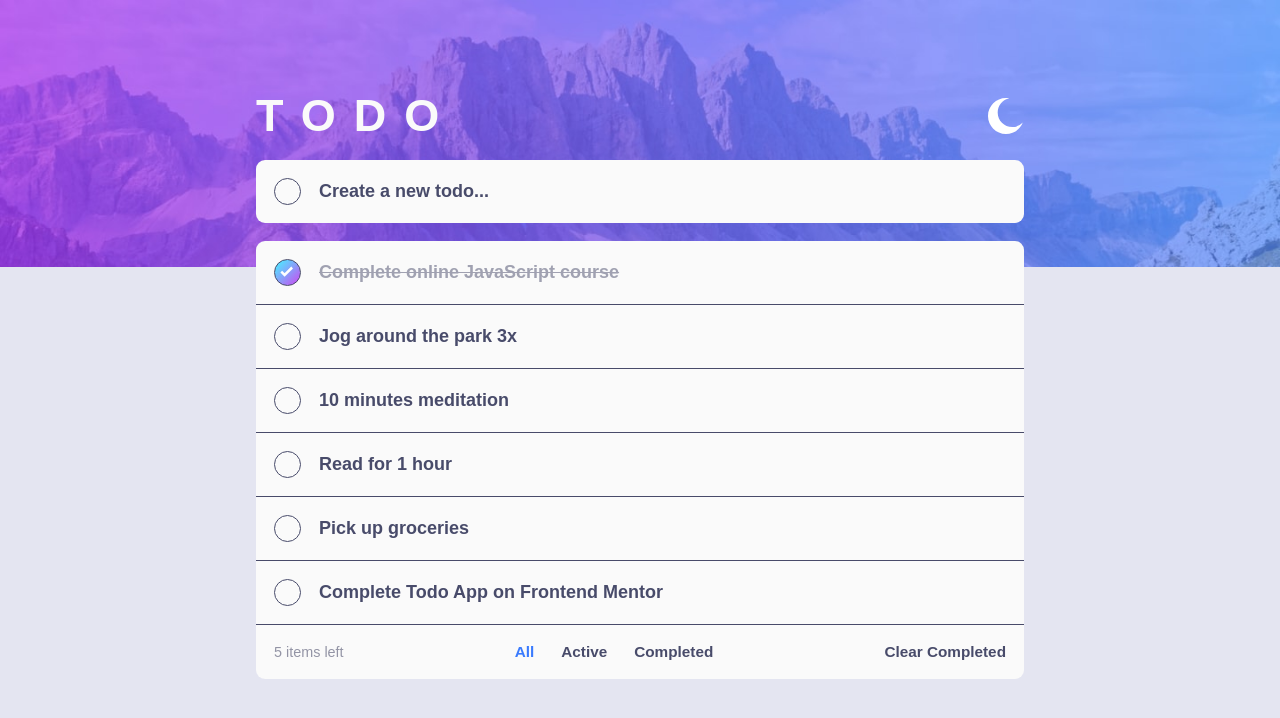
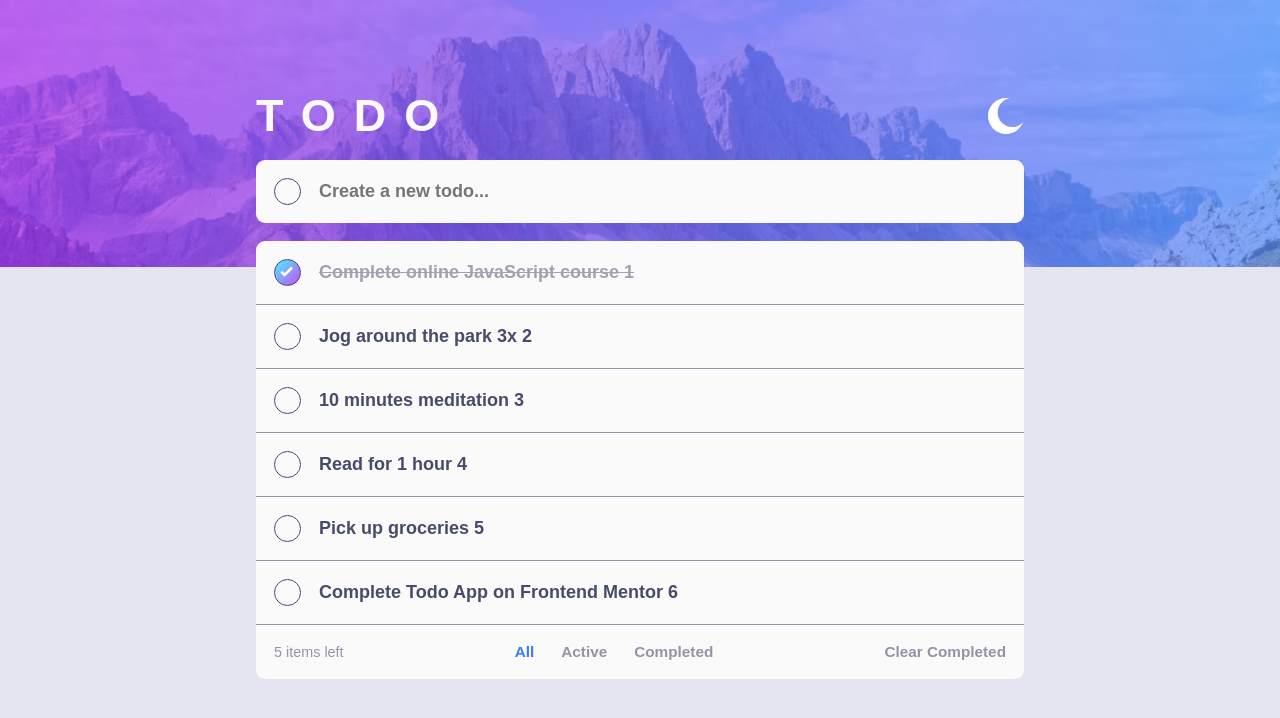
Before and after one commit to ackd151/todo-react, a React (Create React App) app: page / in a window 1280 px wide. Shown: the top 718 px of the page. Built offline with nearby package versions, Linux system fonts and the light colour scheme.

Commit message:
Implemented filtering and clear completed.

```diff
--- a/src/App.css
+++ b/src/App.css
@@ -75,6 +75,10 @@ body {
   align-items: center;
 }
 
+.hidden {
+  visibility: hidden;
+}
+
 .app-bg {
   z-index: -1;
   position: absolute;
--- a/src/App.js
+++ b/src/App.js
@@ -30,31 +30,19 @@ function App() {
   /** end - THEME mgmt */
 
   /** TODOS state mgmt */
-  // dev static data
-  // const [todosState, setTodosState] = useState(staticData);
-  ///////
-  localStorage.removeItem("todo-list");
-  const storedData =
-    JSON.parse(localStorage.getItem("todo-list")) || staticData;
-
-  const [todosState, setTodosState] = useState(storedData);
-  // console.log("local: ", storedData);
-  // console.log(todosState);
-
-  // useEffect(() => {
-  //   const todos = JSON.parse(localStorage.getItem("todo-list"));
-  //   if (todos) {
-  //     setTodosState(todos);
-  //   }
-  // }, []);
+  // localStorage.removeItem("todo-list");
+  const [todosState, setTodosState] = useState(
+    JSON.parse(localStorage.getItem("todo-list")) || staticData
+  );
 
   useEffect(() => {
     localStorage.setItem("todo-list", JSON.stringify(todosState));
   }, [todosState]);
 
   const onCompleteHandler = (id) => {
+    console.log("what happened");
     setTodosState((prevState) => {
-      let newState = prevState.map((todo) => {
+      const newState = prevState.map((todo) => {
         if (todo.id === id) {
           return { ...todo, complete: !todo.complete };
         }
@@ -67,9 +55,31 @@ function App() {
   const onAddHandler = (newTodo) => {
     newTodo.id = getNewId(todosState);
     setTodosState((prevState) => {
-      const newState = [...prevState];
-      newState.push(newTodo);
-      return newState;
+      prevState.push(newTodo);
+      return [...prevState];
+    });
+  };
+
+  const onDeleteHandler = (id) => {
+    setTodosState((prevState) => {
+      let idx = null;
+      for (const i in prevState) {
+        if (prevState[i].id === id) {
+          idx = i;
+        }
+      }
+      if (idx) {
+        return [...prevState.splice(idx, 1)];
+      }
+      console.log("How you get hurrr?");
+      return [...prevState];
+    });
+  };
+
+  const clearCompletedHandler = () => {
+    setTodosState((prevState) => {
+      const newState = prevState.filter((todo) => !todo.complete);
+      return [...newState];
     });
   };
   /** end - TODOS state mgmt */
@@ -85,7 +95,12 @@ function App() {
       <main className='app-content'>
         <Header theme={theme} onThemeToggle={themeToggleHandler} />
         <NewTodo onCheck={onAddHandler} />
-        <Todos todos={todosState} onCheck={onCompleteHandler} />
+        <Todos
+          todos={todosState}
+          onCheck={onCompleteHandler}
+          onDelete={onDeleteHandler}
+          onClear={clearCompletedHandler}
+        />
       </main>
     </div>
   );
--- a/src/NewTodo.css
+++ b/src/NewTodo.css
@@ -22,3 +22,6 @@
 .new-todo_input:focus {
   outline: none;
 }
+.new-todo_input:focus::placeholder {
+  color: transparent;
+}
--- a/src/NewTodo.jsx
+++ b/src/NewTodo.jsx
@@ -1,25 +1,35 @@
-import React, { useState } from "react";
+import React, { useState, useRef } from "react";
 import Checkbox from "./Checkbox";
 
 import "./NewTodo.css";
 
 const NewTodo = ({ onCheck }) => {
-  const placeHolder = "Create a new todo...";
-  const [todoContent, setTodoContent] = useState(placeHolder);
+  //   const placeHolder = "Create a new todo...";
+  const [todoContent, setTodoContent] = useState("");
+
+  const inputRef = useRef();
 
   const contentChangeHandler = (ev) => {
     setTodoContent(ev.target.value);
   };
-  const focusHandler = () => {
-    setTodoContent("");
+
+  const onKeyDown = (ev) => {
+    if (ev.key === "Enter") {
+      onSubmitHandler();
+    }
   };
 
   const onSubmitHandler = () => {
+    if (todoContent.length === 0) {
+      ////////// implement alert/validation
+      return;
+    }
     const newTodo = {
       content: todoContent,
       complete: false,
     };
-    setTodoContent(placeHolder);
+    inputRef.current.blur();
+    setTodoContent("");
     onCheck(newTodo);
   };
 
@@ -29,10 +39,11 @@ const NewTodo = ({ onCheck }) => {
       <input
         type='text'
         className='new-todo_input'
-        // placeholder='Create a new todo...'
-        onFocus={focusHandler}
+        placeholder='Create a new todo...'
+        ref={inputRef}
         value={todoContent}
         onChange={contentChangeHandler}
+        onKeyDown={onKeyDown}
       />
     </div>
   );
--- a/src/Todo.css
+++ b/src/Todo.css
@@ -4,13 +4,36 @@
   display: flex;
   justify-content: space-between;
   align-items: center;
-  border-bottom: 1px solid var(--color-text);
+  border-bottom: 1px solid var(--color-text-muted);
 }
 
 .todo-data {
+  width: 100%;
   display: flex;
   gap: 1rem;
   align-items: center;
+}
+
+.todo-content {
+  width: 100%;
+  display: flex;
+  justify-content: space-between;
+  align-items: center;
+}
+.todo-content:hover {
+  cursor: pointer;
+}
+.todo-content:hover > .delete-icon {
+  visibility: visible;
+}
+.delete-icon {
+  visibility: hidden;
+}
+.delete-icon path {
+  fill: var(--color-text-muted);
+}
+.delete-icon:hover path {
+  fill: var(--color-text);
 }
 
 .complete {
--- a/src/Todo.jsx
+++ b/src/Todo.jsx
@@ -1,17 +1,22 @@
 import React from "react";
 import Checkbox from "./Checkbox";
-
+import { ReactComponent as DeleteIcon } from "./assets/icon-cross.svg";
 import "./Todo.css";
 
-const Todo = ({ todo, onCheck }) => {
-  //   console.log(todo.complete);
-
+const Todo = ({ todo, onCheck, onDelete }) => {
   return (
     <div className='todo-item'>
       <div className='todo-data'>
         <Checkbox checked={todo.complete} onCheck={onCheck} />
         <div className={`todo-content ${todo.complete ? "complete" : ""}`}>
-          {todo.content}
+          <p onClick={onCheck}>
+            {todo.content} {todo.id}
+          </p>
+          <DeleteIcon
+            className='delete-icon'
+            alt='remove todo'
+            onClick={onDelete}
+          />
         </div>
       </div>
     </div>
--- a/src/Todos.jsx
+++ b/src/Todos.jsx
@@ -1,17 +1,54 @@
-import React from "react";
+import React, { useState } from "react";
 import Todo from "./Todo";
 import TodosStatus from "./TodosStatus";
 import { calculateItemsLeft } from "./utils/todoUtils";
 
 import "./Todos.css";
 
-const Todos = ({ todos, onCheck }) => {
+const Todos = ({ todos, onCheck, onDelete, onClear }) => {
+  /** FILTER state mgmt */
+  const [filter, setFilter] = useState("all");
+
+  const filterSelectHandler = (fVal) => {
+    setFilter(fVal);
+  };
+
+  const numLeft = calculateItemsLeft(todos);
+  const counterText =
+    filter === "completed"
+      ? `${todos.length - numLeft} completed item${
+          todos.length - numLeft !== 1 ? "s" : ""
+        }`
+      : filter === "active"
+      ? `${numLeft} active item${numLeft !== 1 ? "s" : ""}`
+      : `${numLeft} item${numLeft !== 1 ? "s" : ""} left`;
+
   return (
     <div className='todos-block'>
-      {todos.map((todo) => (
-        <Todo key={todo.id} todo={todo} onCheck={() => onCheck(todo.id)} />
-      ))}
-      <TodosStatus itemsLeft={calculateItemsLeft(todos)} />
+      {/* must be a better way... */}
+      {todos.map((todo) => {
+        const comp = (
+          <Todo
+            key={todo.id}
+            todo={todo}
+            onCheck={() => onCheck(todo.id)}
+            onDelete={() => onDelete(todo.id)}
+          />
+        );
+        if (filter === "completed") {
+          return todo.complete && comp;
+        } else if (filter === "active") {
+          return !todo.complete && comp;
+        } else {
+          return comp;
+        }
+      })}
+      <TodosStatus
+        filter={filter}
+        onFilterSelect={filterSelectHandler}
+        counter={counterText}
+        onClear={onClear}
+      />
     </div>
   );
 };
--- a/src/TodosStatus.css
+++ b/src/TodosStatus.css
@@ -5,12 +5,16 @@
   align-items: center;
   padding: 1rem;
   font-size: 0.85rem;
+  color: var(--color-text-muted);
+}
+
+.todos-status-block button:not(.selected):hover {
+  color: var(--color-text);
 }
 
 .items-left {
   font-size: 0.8rem;
   font-weight: 500;
-  color: var(--color-text-muted);
 }
 
 .filters {
--- a/src/TodosStatus.jsx
+++ b/src/TodosStatus.jsx
@@ -1,35 +1,38 @@
-import React, { useState } from "react";
+import React from "react";
 
 import "./TodosStatus.css";
 
-const TodosStatus = ({ itemsLeft, onFilterSelect, onClear }) => {
-  const [filter, setFilter] = useState("all");
-
+const TodosStatus = ({ counter, onFilterSelect, filter, onClear }) => {
   return (
     <div className='todos-status-block'>
-      <p className='items-left'>{`${itemsLeft} items left`}</p>
+      <p className='items-left'>{counter}</p>
       <div className='filters'>
         <button
           className={`filter ${filter === "all" ? "selected" : ""}`}
           value={"all"}
+          onClick={() => onFilterSelect("all")}
         >
           All
         </button>
         <button
           className={`filter ${filter === "active" ? "selected" : ""}`}
           value={"active"}
+          onClick={() => onFilterSelect("active")}
         >
           Active
         </button>
         <button
           className={`filter ${filter === "completed" ? "selected" : ""}`}
           value={"completed"}
+          onClick={() => onFilterSelect("completed")}
         >
           Completed
         </button>
       </div>
       <div className='clear'>
-        <button value={"clear"}>Clear Completed</button>
+        <button value={"clear"} onClick={onClear}>
+          Clear Completed
+        </button>
       </div>
     </div>
   );
```
